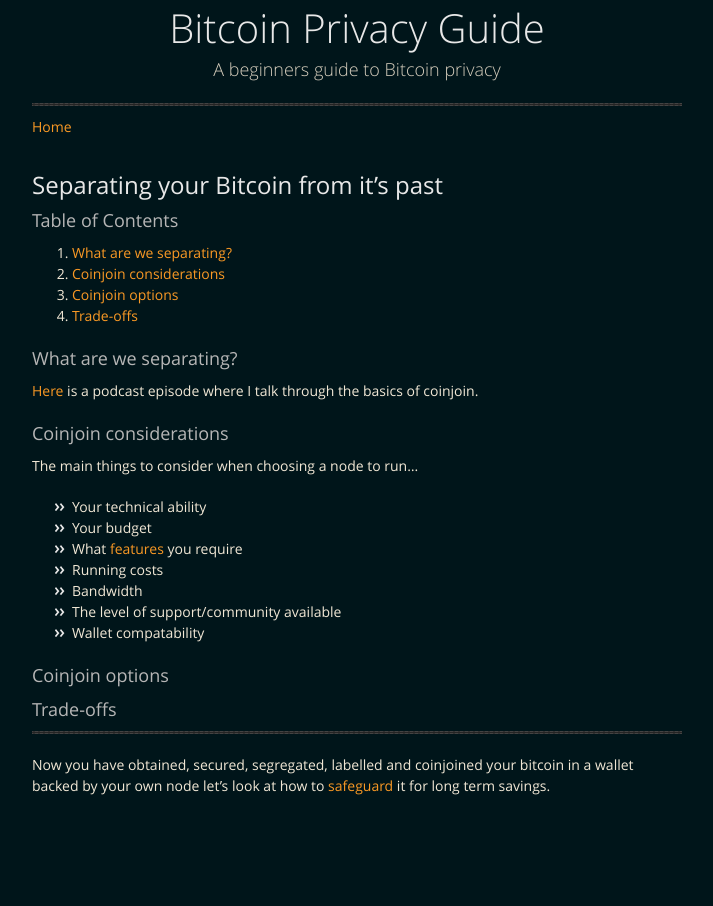
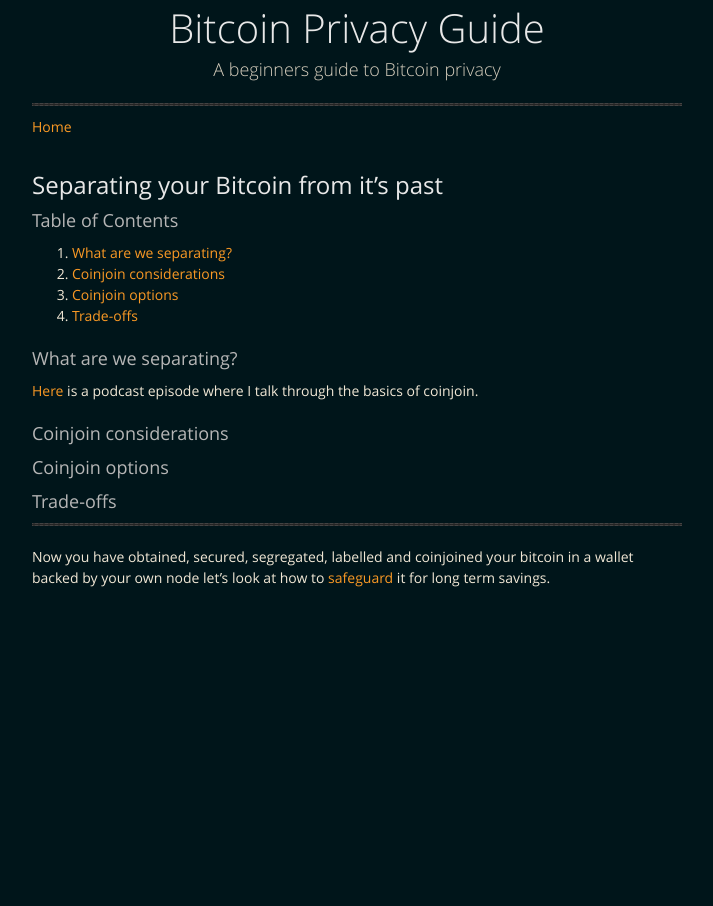
Before and after one commit to BitcoinQnA/BitcoinPrivacyGuide, a Jekyll site: the page built from separate.md, in a window 1280 px wide. Shown: the whole page, without its empty margins (283-996 px from the left). Built offline with Jekyll 4.4.1, drawn with Linux system fonts in a browser that asks for light colours.

Commit message:
Update separate.md

```diff
--- a/separate.md
+++ b/separate.md
@@ -19,20 +19,11 @@ layout: default
 
 
 
-
 [Here](https://www.bit-buy-bit.com/podcast-1/episode/2a64f9e1/ep43-bitcoin-podcast-with-bitcoin-qa-coinjoin) is a podcast episode where I talk through the basics of coinjoin.
 
 ### Coinjoin considerations
 
-The main things to consider when choosing a node to run...
 
-*  Your technical ability
-*  Your budget
-*  What [features](https://www.bitcoinqna.com/nodecompare) you require
-*  Running costs
-*  Bandwidth
-*  The level of support/community available
-*  Wallet compatability
 
 
 ### Coinjoin options
```
